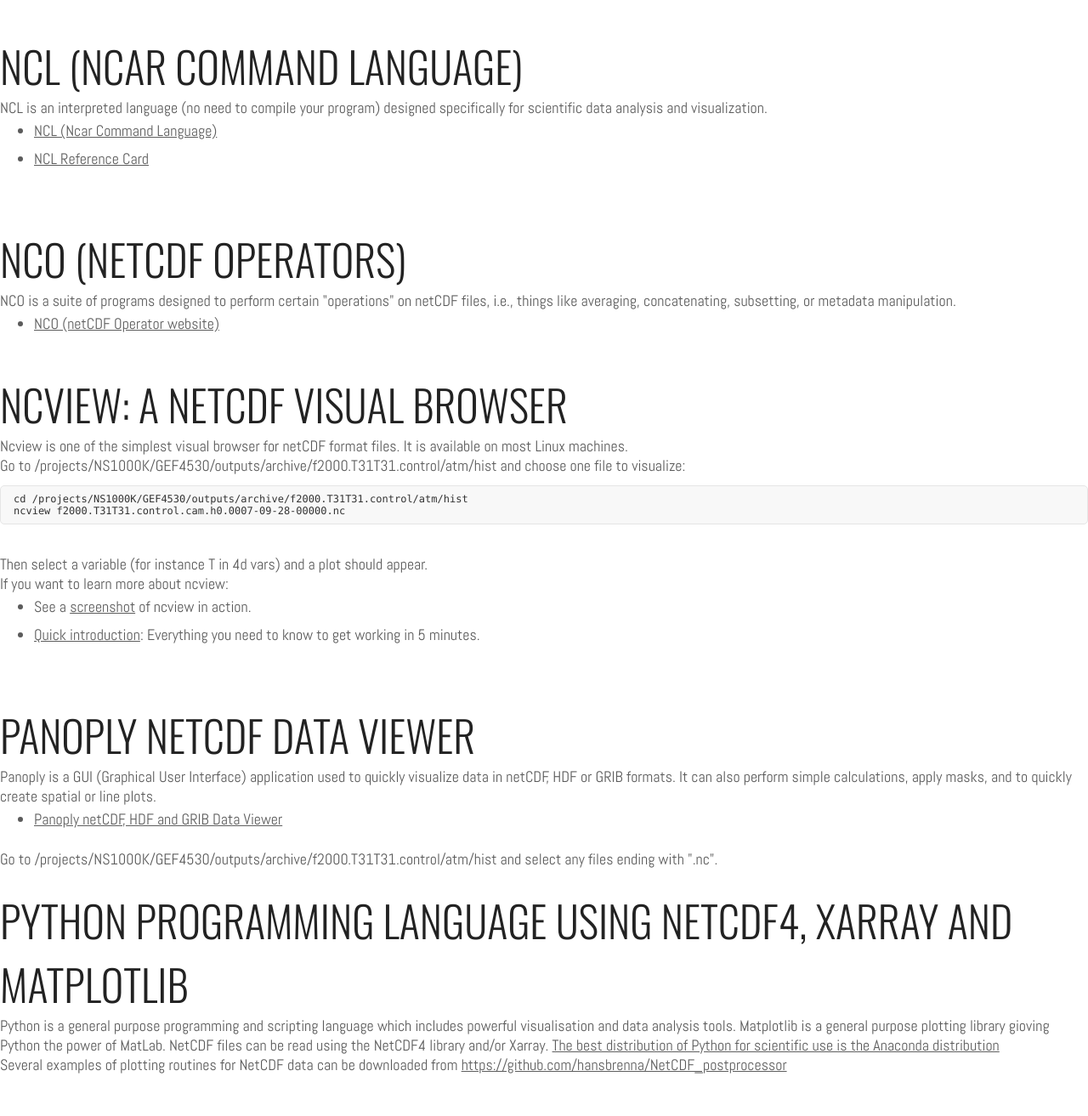
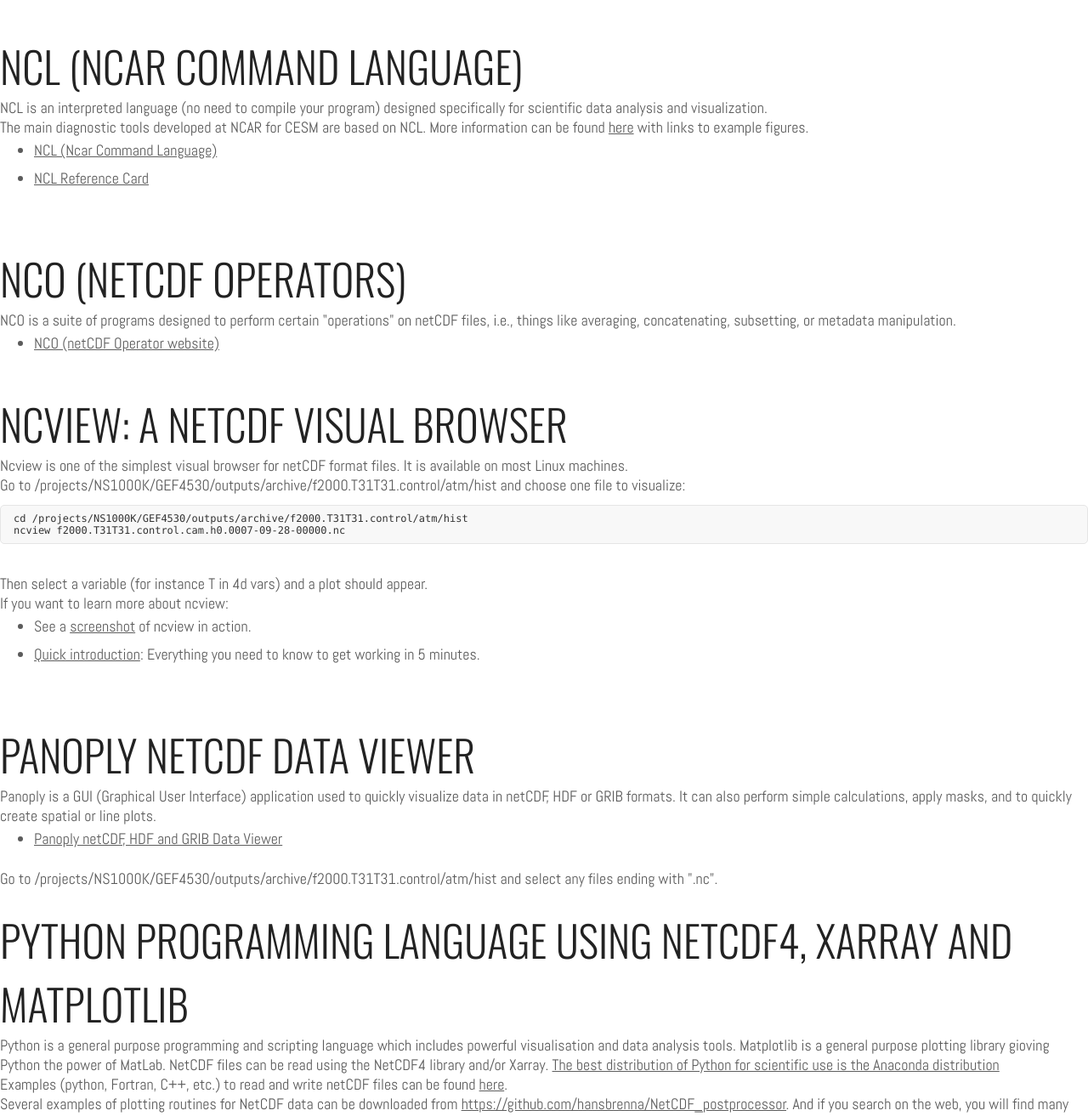
Before and after one commit to annefou/GEF4530, a plain HTML site: page results/analyze.html in a window 1280 px wide. Shown: the part 980-2293 px from the top of the page at 85% size. Drawn offline with nearby package versions, Linux system fonts and the light colour scheme.

Commit message:
add links to diagnostic tools, etc.

```diff
--- a/results/analyze.html
+++ b/results/analyze.html
@@ -48,6 +48,8 @@ CDO provides more than 350 operators!
 
 <h2 id="ncl">NCL (Ncar Command Language)</h2>
 NCL is an interpreted language (no need to compile your program) designed specifically for scientific data analysis and visualization.
+<br>
+The main diagnostic tools developed at NCAR for CESM are based on NCL. More information can be found <a href="http://www.cesm.ucar.edu/working_groups/Atmosphere/amwg-diagnostics-package/">here</a> with links to example figures.
 <ul>
 <li><a href="https://www.ncl.ucar.edu/index.shtml">NCL (Ncar Command Language)</a></li>
 <li><a href="https://www.ncl.ucar.edu/Document/Reference_Cards/NCL_scripting_language_reference_card_A4.pdf">NCL Reference Card</a></li>
@@ -93,7 +95,9 @@ Go to /projects/NS1000K/GEF4530/outputs/archive/f2000.T31T31.control/atm/hist an
 <h2 id="python">Python programming language using NetCDF4, Xarray and matplotlib</h2>
 Python is a general purpose programming and scripting language which includes powerful visualisation and data analysis tools. Matplotlib is a general purpose plotting library gioving Python the power of MatLab. NetCDF files can be read using the NetCDF4 library and/or Xarray. <a href="https://www.continuum.io/downloads">The best distribution of Python for scientific use is the Anaconda distribution</a>
 <br>
-Several examples of plotting routines for NetCDF data can be downloaded from <a href="https://github.com/hansbrenna/NetCDF_postprocessor">https://github.com/hansbrenna/NetCDF_postprocessor</a>
+Examples (python, Fortran, C++, etc.) to read and write netCDF files can be found <a href="http://www.unidata.ucar.edu/software/netcdf/examples/programs/">here</a>.
+<br>
+Several examples of plotting routines for NetCDF data can be downloaded from <a href="https://github.com/hansbrenna/NetCDF_postprocessor">https://github.com/hansbrenna/NetCDF_postprocessor</a>. And if you search on the web, you will find many examples and advanced plotting programs you can use for plotting your results.
 <br>
 <br>
 <br>
```
